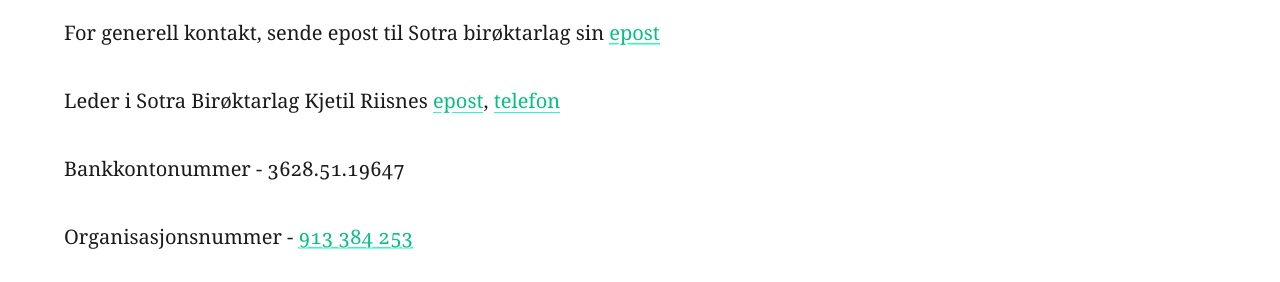
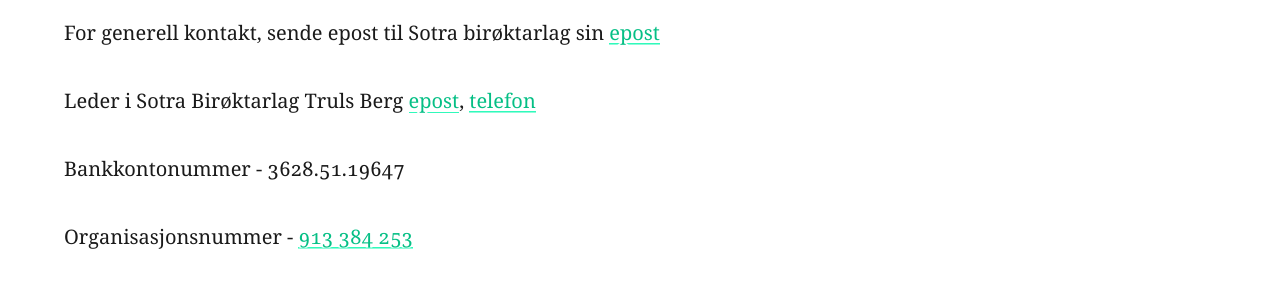
Before and after one commit to SotraBiroktarlag/sotrabirokt, a Jekyll site: the page built from index.md, in a window 1280 px wide. Shown: the part 1380-1662 px from the top of the page. Built offline with Jekyll 4.4.1, drawn with Linux system fonts in a browser that asks for light colours.

Commit message:
Oppdatert lagsleder

```diff
--- a/index.md
+++ b/index.md
@@ -9,8 +9,8 @@ excerpt:
 
 Dette er Sotra Birøtarlag sine nettsider. Her kan du se våre [kommende arrangementer]({{ site.baseurl }}{% link arrangementer.md %}) og bilder fra tidligere arrangementer.
 
+# Ofte stilte spørsmål
 
-# Ofte stilte spørsmål
 - Jeg vil bli birøkter, hva gjør jeg?
   - Se [Hvordan bli birøktar]({{ site.baseurl }}{% link nybegynner.md %})
 - Jeg har funnet en sverm, hva gjør jeg?
@@ -20,16 +20,15 @@ Dette er Sotra Birøtarlag sine nettsider. Her kan du se våre [kommende arrange
 - Jeg vil låne utstyr av laget. Hva er tilgjengelg og hvor finnes det?
   - Se [utstyr]({{ site.baseurl }}{% link utstyr.md %})
 
+# Medlemskap
 
-# Medlemskap
 Man kan være ordinært medlem eller støttemedlem i Sotra Birøktarlag. Støttemedlemskap er hvis man vil delta på arrangementer og låne utstyr, men er medlem i et annet lag. Se [medlemskap]({{ site.baseurl }}{% link medlemskap.md %}). Det finnes også familiemedlemskap for familier.
 
+# Kontaktinformasjon
 
-
-# Kontaktinformasjon
 For generell kontakt, sende epost til Sotra birøktarlag sin [epost](mailto:sotra.biroektarlag@gmail.com)
 
-Leder i Sotra Birøktarlag Kjetil Riisnes [epost](mailto:kjetil.riisnes@gmail.com), [telefon](tel:+4790041465)
+Leder i Sotra Birøktarlag Truls Berg [epost](mailto:trulsasb@gmail.com), [telefon](tel:+4793854558)
 
 Bankkontonummer     - 3628.51.19647
 
```
